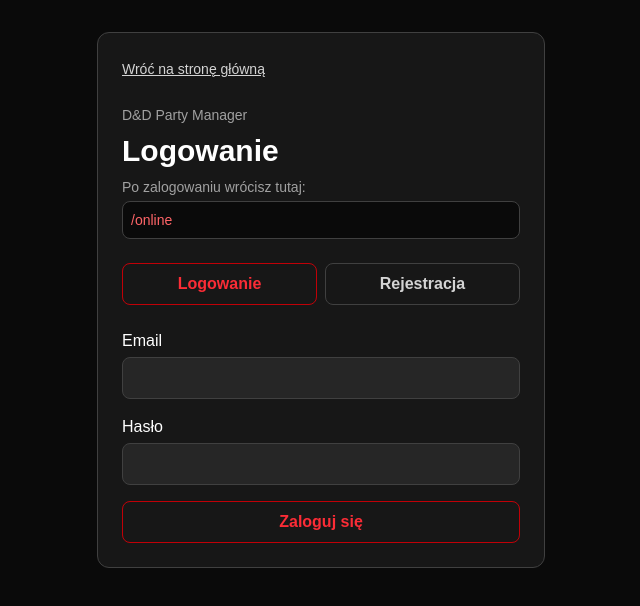
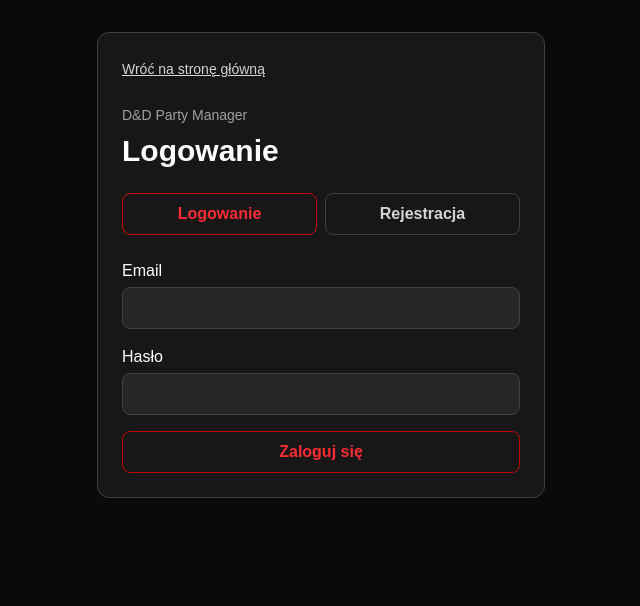
Before and after one commit to KamilP-git/dnd-party, a Next.js app: page /auth in a window 1280 px wide. Shown: the top 606 px of the page, without its empty margins (319-959 px from the left). Built offline with nearby package versions, Linux system fonts and the light colour scheme.

Commit message:
Hide auth redirect path

```diff
--- a/src/app/auth/page.tsx
+++ b/src/app/auth/page.tsx
@@ -113,14 +113,6 @@ export default function AuthPage() {
           {mode === "login" ? "Logowanie" : "Rejestracja"}
         </h1>
 
-        <p className="mt-2 text-sm text-neutral-400">
-          Po zalogowaniu wrócisz tutaj:
-        </p>
-
-        <p className="mt-1 rounded-lg border border-neutral-700 bg-neutral-950 p-2 text-sm text-red-400">
-          {redirectPath}
-        </p>
-
         <div className="mt-6 grid grid-cols-2 gap-2">
           <button
             type="button"
```
